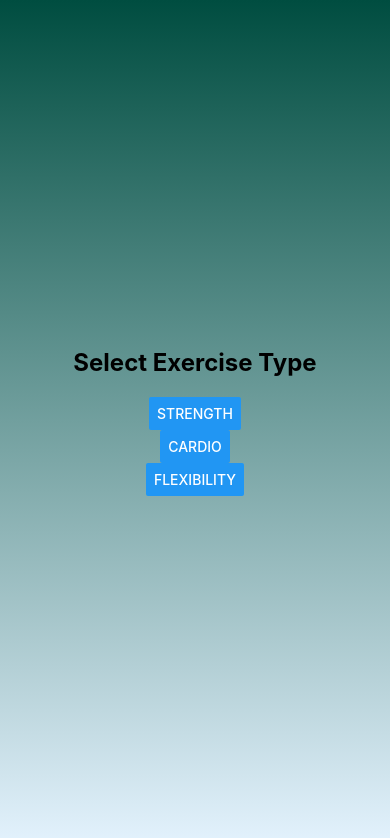
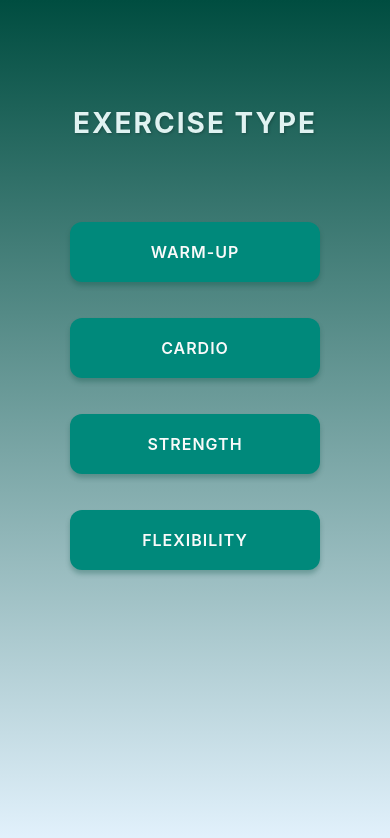
Before and after one commit to ALagodzinska/Fitness-App, a React Native app: screen /ExerciseTypeScreen in a window 390 px wide. Shown: the top 838 px of the page. Built offline with nearby package versions, Linux system fonts and the light colour scheme.

Commit message:
Second screen formatting fix

```diff
--- /dev/null
+++ b/components/SectionButton.js
@@ -0,0 +1,43 @@
+import { StyleSheet, Text, Pressable } from "react-native";
+
+function SectionButton({ title, handlePress }) {
+  return (
+    <Pressable
+      style={({ pressed }) => [styles.button, pressed && styles.buttonPressed]}
+      onPress={handlePress}
+    >
+      <Text style={styles.buttonText}>{title}</Text>
+    </Pressable>
+  );
+}
+
+export default SectionButton;
+
+const styles = StyleSheet.create({
+  button: {
+    width: 250,
+    paddingVertical: 20,
+    backgroundColor: "#00897B",
+    borderRadius: 12,
+    alignItems: "center",
+    shadowColor: "#004D40",
+    shadowOffset: { width: 0, height: 4 },
+    shadowOpacity: 0.3,
+    shadowRadius: 5,
+    elevation: 5,
+    marginTop: 16, // Use a small gap between buttons
+  },
+  buttonPressed: {
+    backgroundColor: "#00695C",
+    shadowOpacity: 0.1,
+    shadowRadius: 2,
+    elevation: 2,
+  },
+  buttonText: {
+    color: "#FAFAFA",
+    fontSize: 16,
+    fontWeight: "600",
+    letterSpacing: 1,
+    textTransform: "uppercase", // Ensures the title is displayed in lowercase
+  },
+});
--- a/screens/ExerciseTypeScreen.js
+++ b/screens/ExerciseTypeScreen.js
@@ -1,30 +1,21 @@
 import React from "react";
 import { View, Text, Button, StyleSheet } from "react-native";
 import { LinearGradient } from "expo-linear-gradient";
+import SectionButton from "../components/SectionButton";
+
+// Probably needs a state for workout
 
 function ExerciseTypeScreen({ navigation }) {
   return (
     <LinearGradient colors={["#004D40", "#E3F2FD"]} style={styles.rootScreen}>
-      <View style={styles.container}>
-        <Text style={styles.title}>Select Exercise Type</Text>
-        <Button
-          title="Strength"
-          onPress={() =>
-            navigation.navigate("ExerciseDetails", { type: "Strength" })
-          }
-        />
-        <Button
-          title="Cardio"
-          onPress={() =>
-            navigation.navigate("ExerciseDetails", { type: "Cardio" })
-          }
-        />
-        <Button
-          title="Flexibility"
-          onPress={() =>
-            navigation.navigate("ExerciseDetails", { type: "Flexibility" })
-          }
-        />
+      <View style={styles.titleContainer}>
+        <Text style={styles.title}>Exercise Type</Text>
+      </View>
+      <View style={styles.buttonContainer}>
+        <SectionButton title={"warm-up"} />
+        <SectionButton title={"cardio"} />
+        <SectionButton title={"strength"} />
+        <SectionButton title={"flexibility"} />
       </View>
     </LinearGradient>
   );
@@ -35,15 +26,28 @@ const styles = StyleSheet.create({
     flex: 1,
     width: "100%",
   },
-  container: {
-    flex: 1,
-    justifyContent: "center",
+  titleContainer: {
+    marginTop: 100,
     alignItems: "center",
   },
   title: {
-    fontSize: 24,
-    fontWeight: "bold",
-    marginBottom: 20,
+    fontSize: 28,
+    fontWeight: "700",
+    marginBottom: 10,
+    textTransform: "uppercase",
+    lineHeight: 46,
+    textAlign: "center",
+    color: "#E0F2F1", // soft teal/light color that stands out
+    letterSpacing: 2, // spacing between letters
+    textShadowColor: "rgba(0,0,0,0.25)", // subtle shadow
+    textShadowOffset: { width: 1, height: 1 },
+    textShadowRadius: 3,
+  },
+  buttonContainer: {
+    justifyContent: "center",
+    alignItems: "center",
+    paddingTop: 50,
+    gap: 20,
   },
 });
 
```
